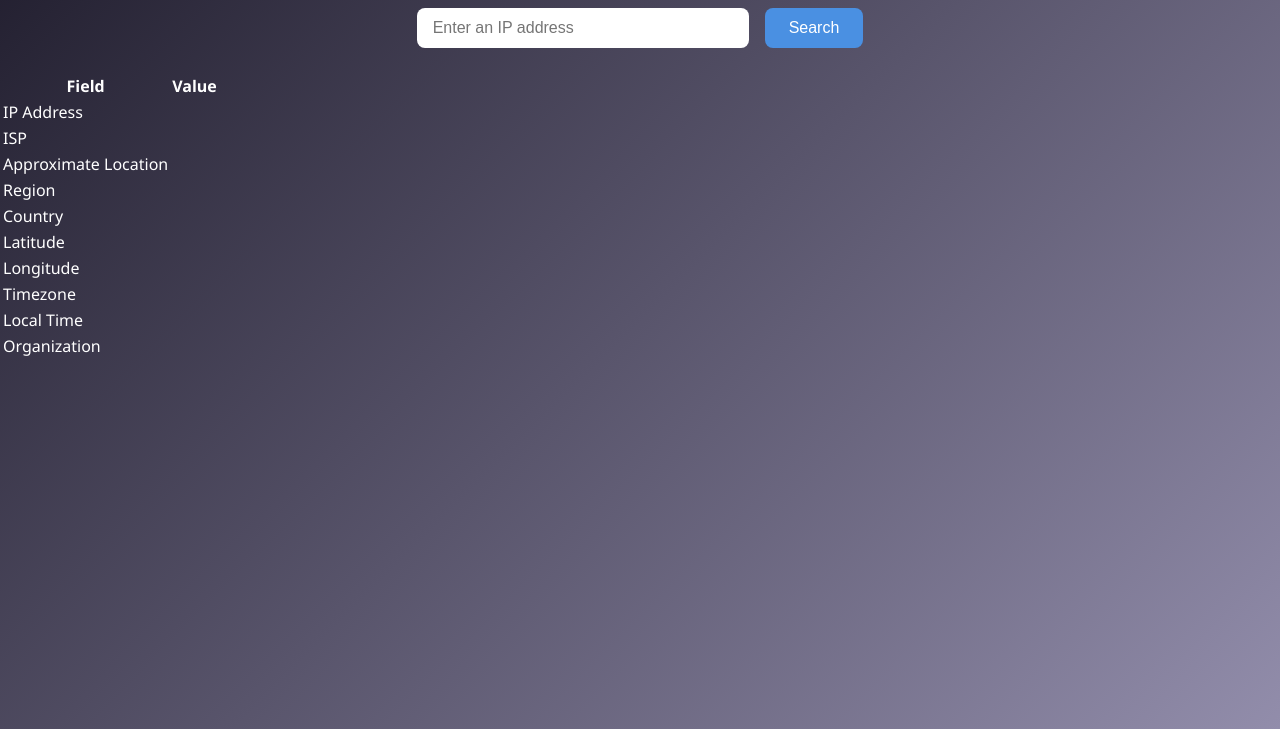
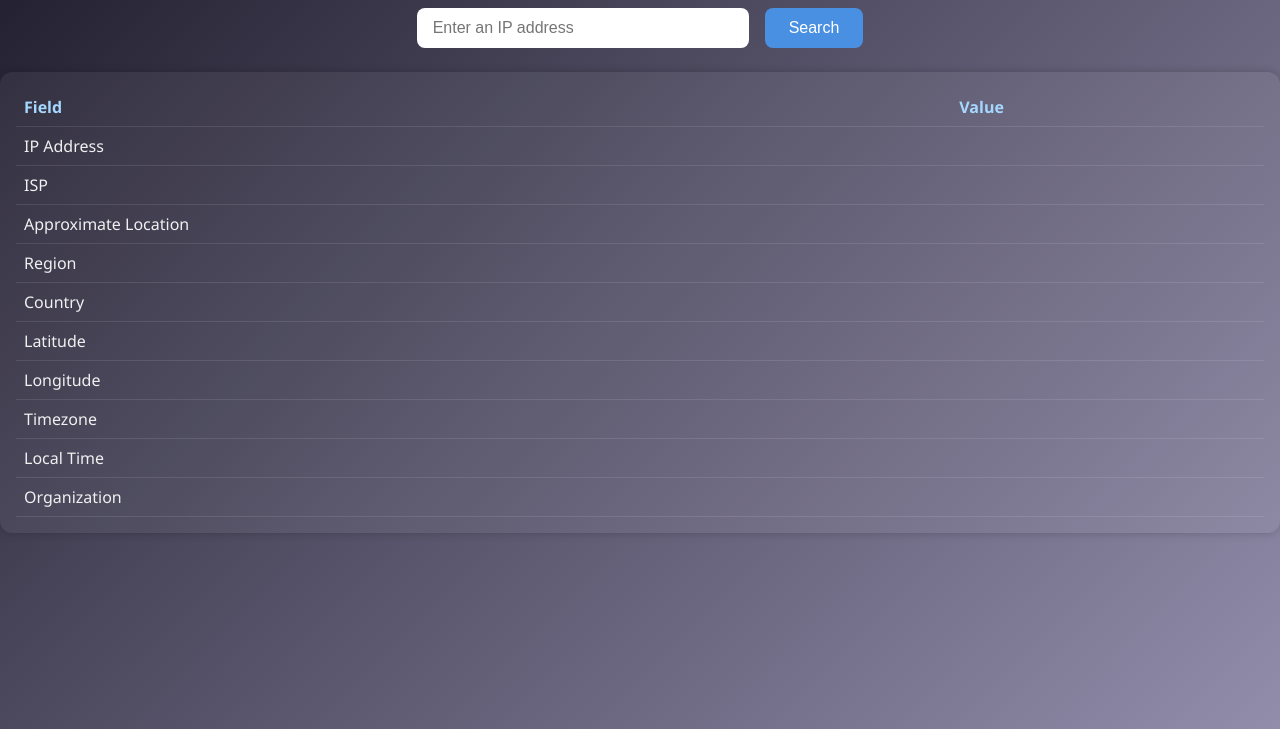
Before and after one commit to AnwarMadani/what-s-my-ip-address, a plain HTML site: page index.html in a window 1280 px wide. Shown: the part 98-827 px from the top of the page. Drawn offline with Linux system fonts and the light colour scheme.

Commit message:
style table

```diff
--- a/style.css
+++ b/style.css
@@ -1,31 +1,31 @@
-body{
+body {
     margin: 0;
     font-family: 'Segoe UI', Tahoma, Geneva, Verdana, sans-serif;
     background: linear-gradient(135deg, #1f1c2c, #928dab);
-    color: white;
+    color: #f0f0f0;
     min-height: 100vh;
   }
 
-.container{
+  .container {
     max-width: 800px;
     margin: 0 auto;
     padding: 2rem;
   }
 
-h1{
+  h1 {
     text-align: center;
     font-size: 2.5rem;
     margin-bottom: 1.5rem;
   }
 
-.controls{
+  .controls {
     display: flex;
     justify-content: center;
     gap: 1rem;
     margin-bottom: 1.5rem;
   }
 
-input#ip-input{
+  input#ip-input {
     padding: 0.7rem 1rem;
     font-size: 1rem;
     border: none;
@@ -34,7 +34,9 @@ input#ip-input{
     max-width: 300px;
   }
 
-button#ip-search-button{
+
+
+  button#ip-search-button {
     padding: 0.7rem 1.5rem;
     font-size: 1rem;
     border: none;
@@ -45,6 +47,30 @@ button#ip-search-button{
     transition: background-color 0.3s ease;
   }
 
-button#ip-search-button:hover{
+  button#ip-search-button:hover {
     background-color: #357ABD;
   }
+
+  .info-box {
+    background: rgba(255, 255, 255, 0.05);
+    padding: 1rem;
+    border-radius: 12px;
+    box-shadow: 0 0 10px rgba(0,0,0,0.2);
+    overflow-x: auto;
+    margin-bottom: 1.5rem;
+  }
+
+  table {
+    width: 100%;
+    border-collapse: collapse;
+  }
+
+  th, td {
+    text-align: left;
+    padding: 0.5rem;
+    border-bottom: 1px solid rgba(255,255,255,0.1);
+  }
+
+  th {
+    color: #a5d8ff;
+  }
```
Lines whose indentation alone changed are shown as unchanged.
